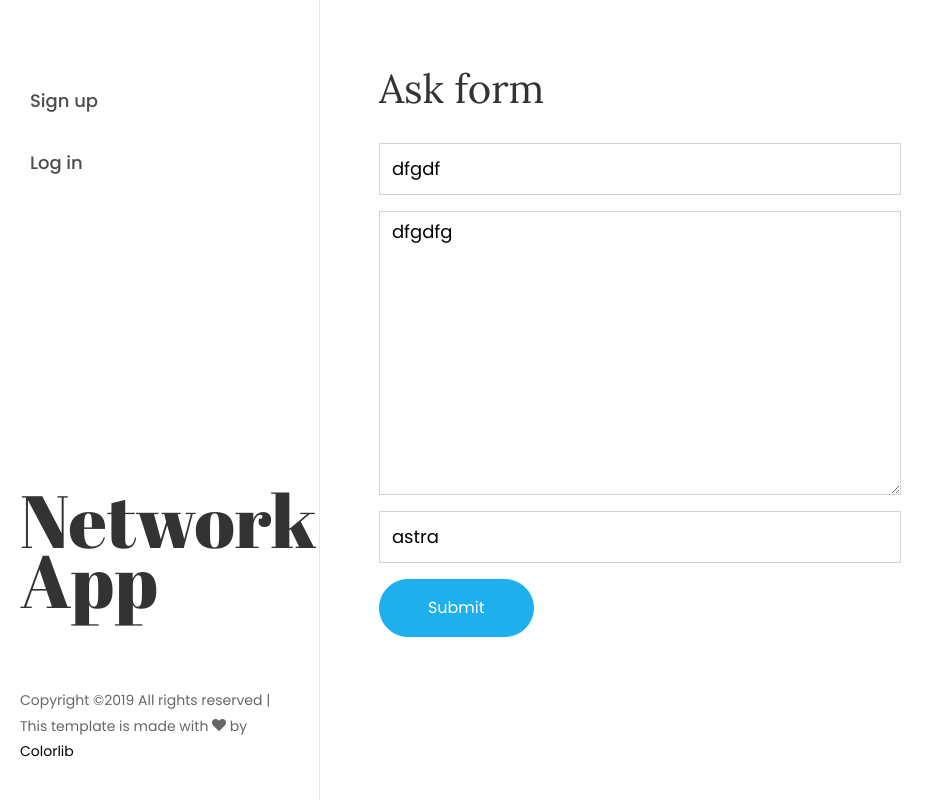
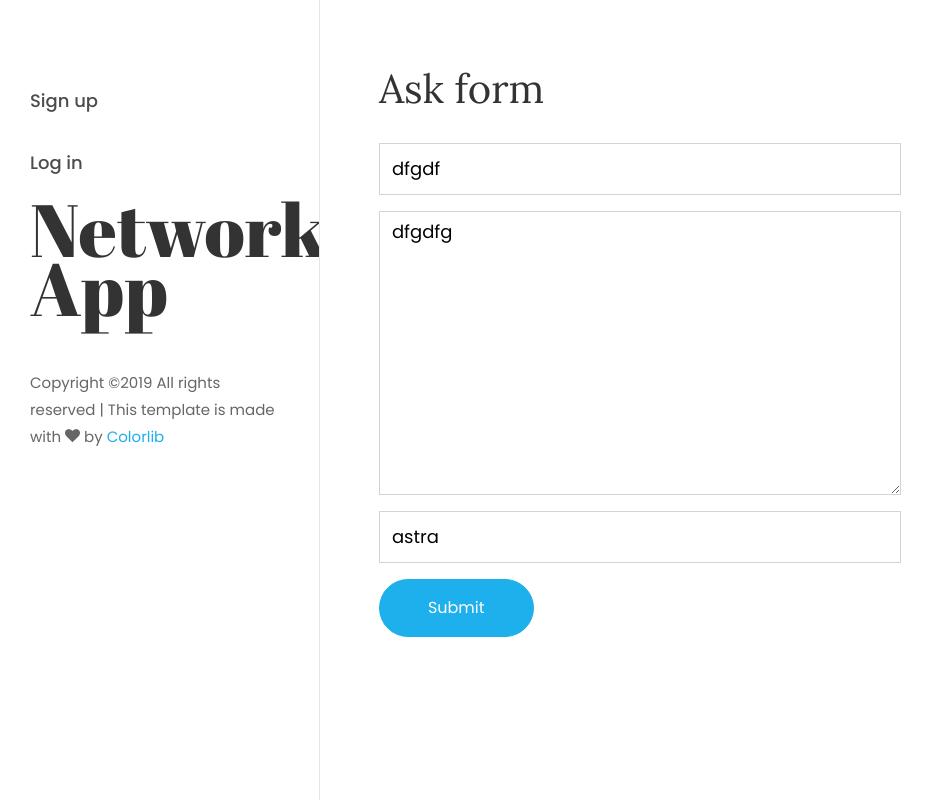
Before and after one commit to kevin123george/sayoneweb1, a Django app: page /QandA/50/edit in a window 1280 px wide. Shown: the whole page, without its empty margins (0-944 px from the left). Run offline with Django 3.2, Linux system fonts and the light colour scheme; data comes from the database, SQL or seed files in the repository; both versions use the stored data as it was after the commit; some libraries are stand-ins or nearby versions; some web fonts are replaced.

Commit message:
make it better

```diff
--- a/social_network/templates/base.html
+++ b/social_network/templates/base.html
@@ -37,7 +37,7 @@
 
 	<div id="colorlib-page">
 		<a href="#" class="js-colorlib-nav-toggle colorlib-nav-toggle"><i></i></a>
-		<aside id="colorlib-aside" role="complementary" class="js-fullheight">
+		<aside id="colorlib-aside" role="complementary" class="js-fullheight" style="overflow: scroll;">
 			<nav id="colorlib-main-menu" role="navigation">
 				<ul>
 					{% if user.is_authenticated %}
@@ -58,20 +58,19 @@
 					{% else %}
 					<li><a class="nav-link" href="{% url 'signup' %}">Sign up</a></li>
 					<li><a class="nav-link" href="{% url 'login' %}" >Log in</a></li>
+
 					{% endif %}
+					<li><h1 id="colorlib-logo" class="mb-4" >Network <span>App</span></h1></li>
 				</ul>
 
 			</nav>
 
 
-			<div class="colorlib-footer">
-
-				<h1 id="colorlib-logo" class="mb-4" style="background-image: url("{% static 'images/bg_1.jpg' %}");">Network <span>App</span></h1>
-				<br />
-				<div class="mb-4">
+			<div class="footer">
 
 
-				</div>
+				<br />
+
 				<p class="pfooter"><!-- Link back to Colorlib can't be removed. Template is licensed under CC BY 3.0. -->
 	  Copyright &copy;<script>document.write(new Date().getFullYear());</script> All rights reserved | This template is made with <i class="icon-heart" aria-hidden="true"></i> by <a href="https://colorlib.com" target="_blank">Colorlib</a>
 	  <!-- Link back to Colorlib can't be removed. Template is licensed under CC BY 3.0. --></p>
```
Also changed, not shown: db.sqlite3.
